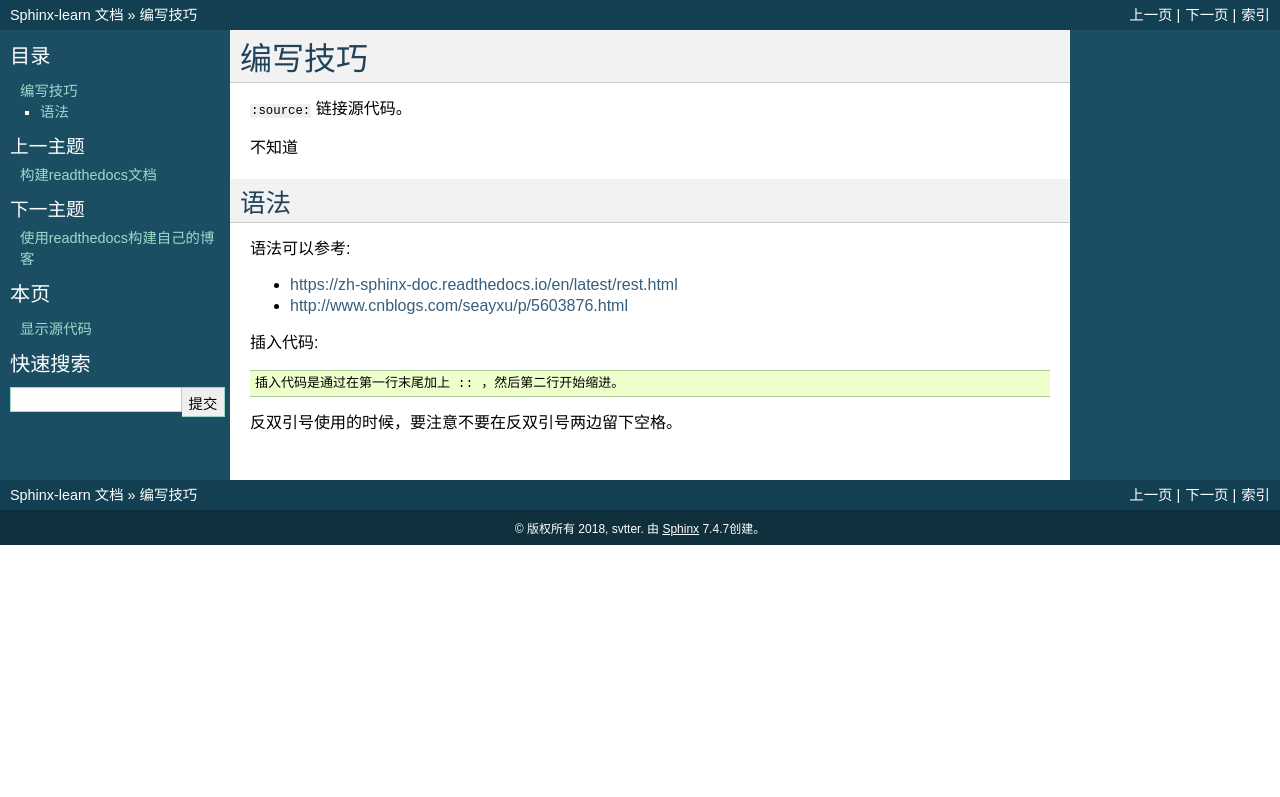
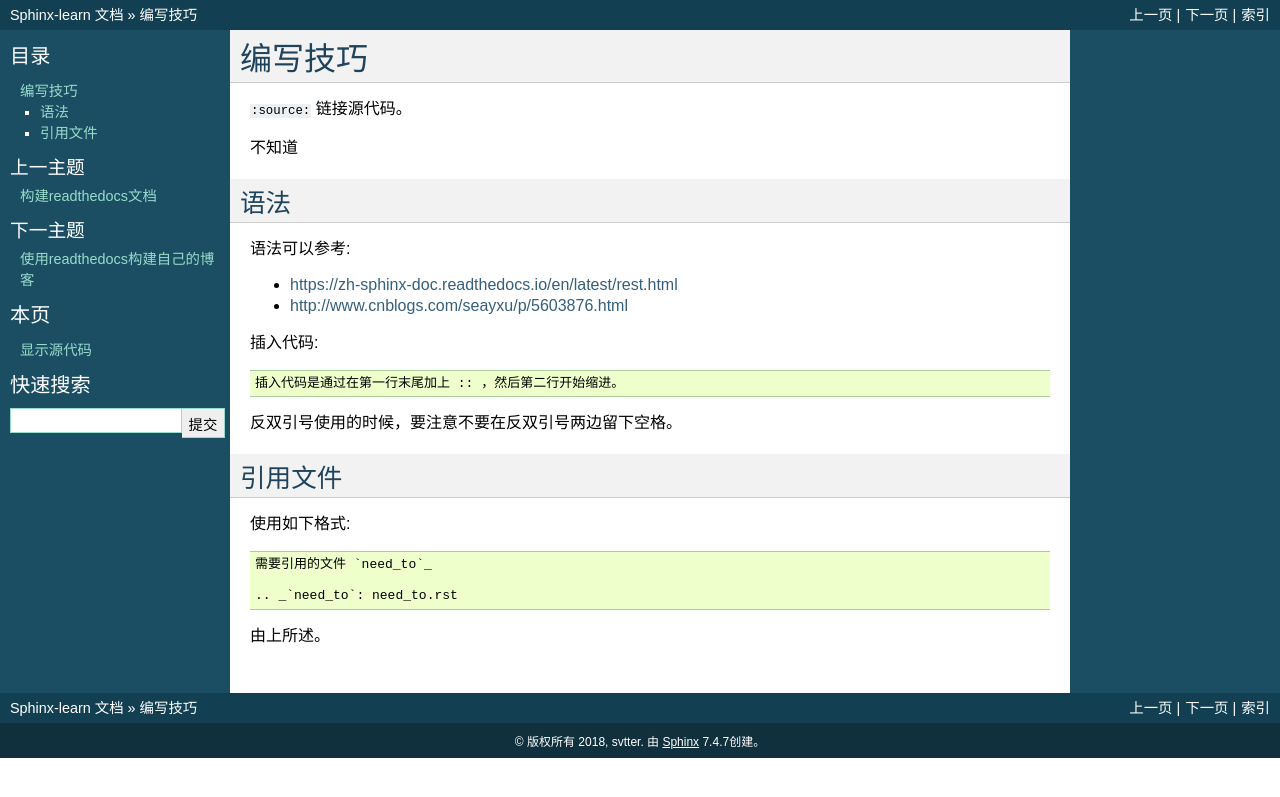
Before and after one commit to Svtter/Sphinx-learn, a Sphinx documentation site: the page built from source/edit_tips.rst, in a window 1280 px wide. Shown: the top 797 px of the page. Built offline with Sphinx 7.4.7, drawn with Linux system fonts in a browser that asks for light colours.

Commit message:
Update edit_tips.rst

```diff
--- a/source/edit_tips.rst
+++ b/source/edit_tips.rst
@@ -21,3 +21,14 @@
 反双引号使用的时候，要注意不要在反双引号两边留下空格。
 
 .. 不知道为什么我的反双引号总是不好用。。
+
+引用文件
+-------
+
+使用如下格式::
+
+ 需要引用的文件 `need_to`_
+
+ .. _`need_to`: need_to.rst
+
+由上所述。
```
